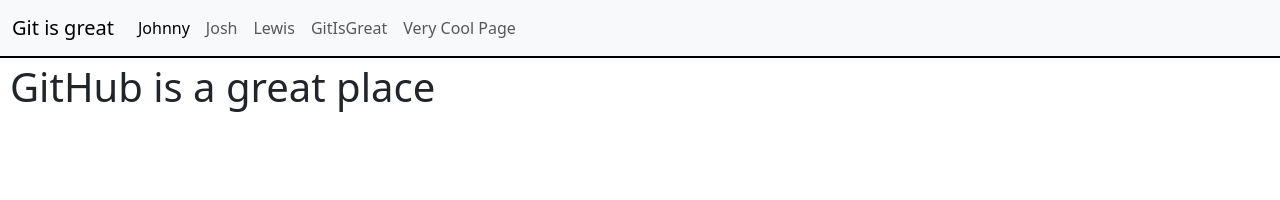
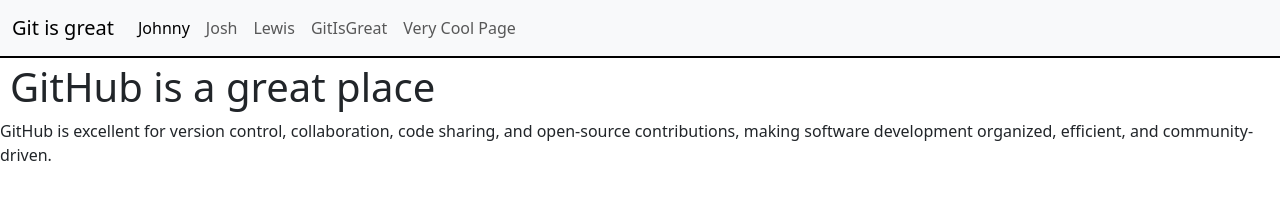
Before and after one commit to joshparker71/gitcollab, a plain HTML site: page src/gitIsGreat/git.html in a window 1280 px wide. Drawn offline with nearby package versions, Linux system fonts and the light colour scheme.

Commit message:
added content

```diff
--- a/src/gitIsGreat/git.html
+++ b/src/gitIsGreat/git.html
@@ -57,6 +57,9 @@
     </nav>
 
     <h1>GitHub is a great place</h1>
+    <div class="explanation">
+      <p>GitHub is excellent for version control, collaboration, code sharing, and open-source contributions, making software development organized, efficient, and community-driven.</p>
+    </div>
 
   </body>
 </html>
```
